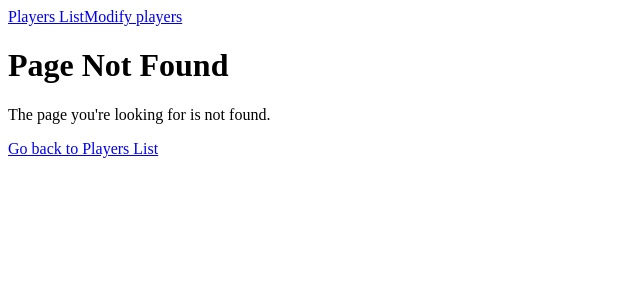
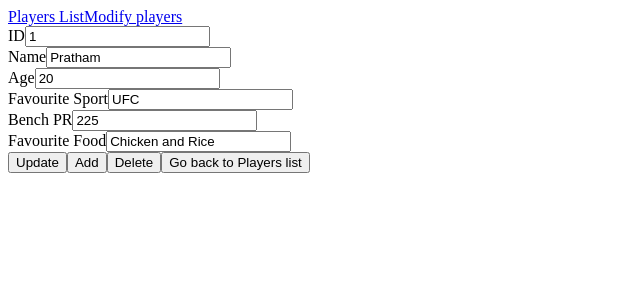
Before and after one commit to Pratham6400/PrathamSingh_Benipal_Learning_Angular, an Angular app: page /edit/1 in a window 1280 px wide. Before the commit this address had no page. Shown: the top 300 px of the page, without its empty margins (0-640 px from the left). Built offline with nearby package versions, Linux system fonts and the light colour scheme.

Commit message:
fixed assignment-6 and everything is working

```diff
--- a/src/app/modify-list-item/modify-list-item.component.html
+++ b/src/app/modify-list-item/modify-list-item.component.html
@@ -32,7 +32,8 @@
   </div>
 
 <!--  lets add in the buttons now-->
-  <button type="submit">Submit</button>
+  <button type="submit">Update</button>
+  <button type="button" (click)="add()">Add</button>
   <button type="button" (click)="onDelete()">Delete</button>
   <button type="button" (click)="navigateToPlayerList()">Go back to Players list</button>
 
--- a/src/app/modify-list-item/modify-list-item.component.ts
+++ b/src/app/modify-list-item/modify-list-item.component.ts
@@ -51,11 +51,17 @@ export class ModifyListItemComponent implements OnInit {
     }
   }
 
-  onSubmit():void{
+  onSubmit():void {
+    const player: Player = this.playerForm.value;
+    if (player.id) {
+      this.playerService.updatePlayer(player);
+      this.playerService.addPlayer(player).subscribe(() =>
+        this.router.navigate(['/players']));
+    }
+  }
+  add(){
     const player: Player = this.playerForm.value;
     if(player.id){
-      this.playerService.updatePlayer(player);
-    } else{
       player.id = this.playerService.generateNewId();
       this.playerService.addPlayer(player).subscribe(()=> this.router.navigate(['/players']));
     }
--- a/src/app/player-list/player-list.component.ts
+++ b/src/app/player-list/player-list.component.ts
@@ -35,7 +35,7 @@ export class PlayerListComponent implements OnInit {
 
   // eddit and delete methods
   editPlayer(id: number): void {
-    this.router.navigate(['/players/edit', id]);
+    this.router.navigate(['edit', id]);
   }
 
   deletePlayer(id: number): void {
--- a/src/app/services/ufcplayers.service.ts
+++ b/src/app/services/ufcplayers.service.ts
@@ -12,7 +12,7 @@ export class UFCPlayersService {
   //adding a method that will return an Observable of the IContent array
   // from the mock-content file in my data folder.
   getPlayers(): Observable<Player[]> {
-    return of(userList);
+    return of(this.ufcplayers);
   }
   //adding a method that accepts a number and returns the content item in the array
   //methods are already added
--- a/src/main.ts
+++ b/src/main.ts
@@ -4,15 +4,16 @@ import { AppComponent } from './app/app.component';
 import {PlayerListComponent} from "./app/player-list/player-list.component";
 import {ModifyListItemComponent} from "./app/modify-list-item/modify-list-item.component";
 import {PageNotFoundComponent} from "./app/page-not-found/page-not-found.component";
+import {provideHttpClient} from "@angular/common/http";
 const routes: Routes = [
   //this is the default route
   {path:'', redirectTo: '/players', pathMatch: 'full'},
   { path: 'players', component: PlayerListComponent },
-  { path: 'players/:id', component: PlayerListComponent },
+  { path: 'edit/:id', component: ModifyListItemComponent },
   { path: 'modify-list-item', component: ModifyListItemComponent },
   //adding the wildcard routes
   {path: '**', component: PageNotFoundComponent}
 ];
 bootstrapApplication(AppComponent, {
-  providers: [provideRouter(routes)]
+  providers: [provideRouter(routes), provideHttpClient()]
 }).then(r => console.log('Bootstrap successful'));
```
